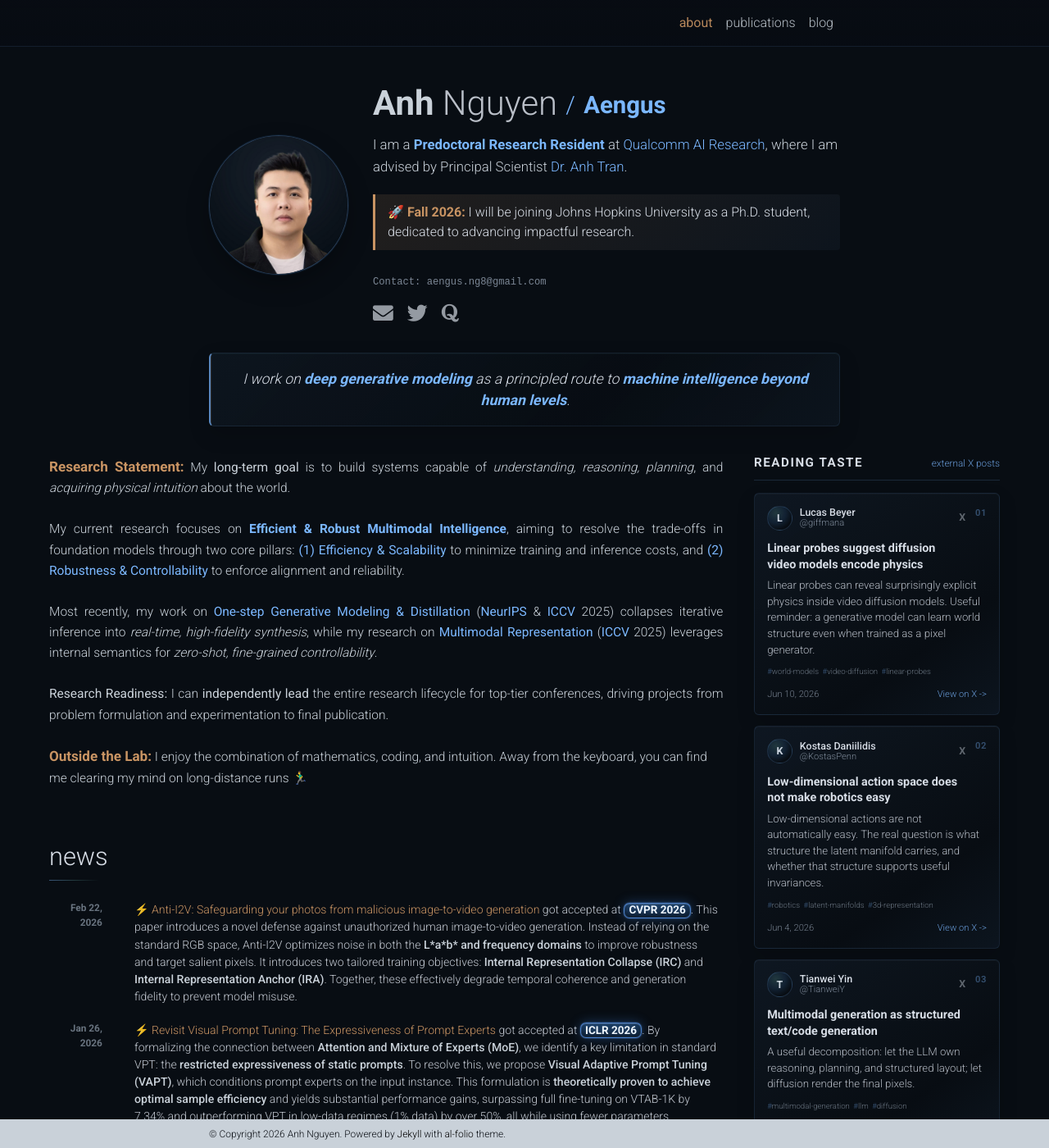
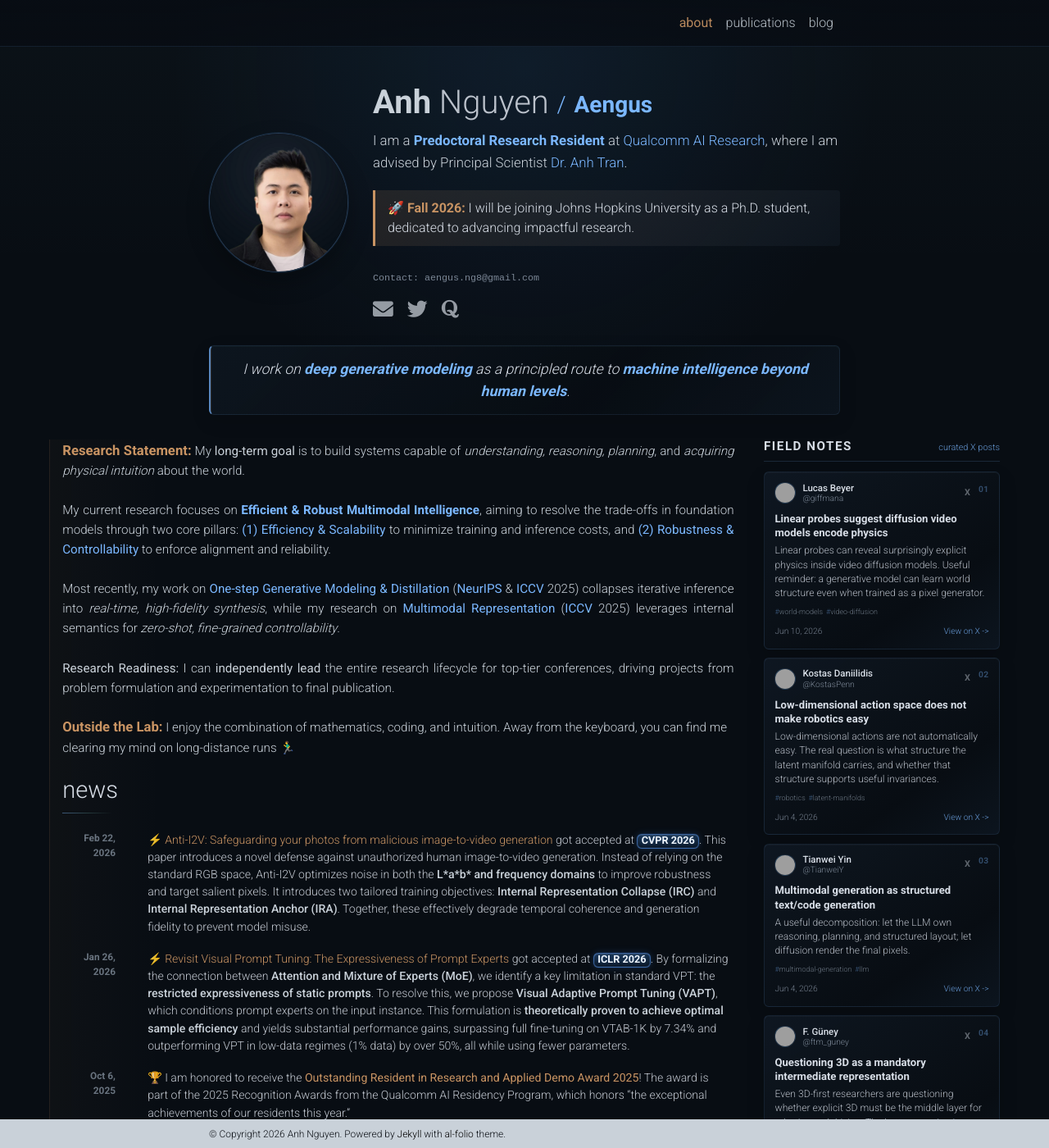
Before and after one commit to aengusng8/aengusng8.github.io, a Jekyll site: the page built from _pages/about.md, in a window 1280 px wide and 1400 px high. Shown: the whole window at 82% size. Built offline with Jekyll 4.4.1, drawn with Linux system fonts in a browser that asks for light colours; comment, search, counter and statistics services are not loaded; a style sheet for code colours, icons or effects is not loaded; grey boxes are pictures that could not be loaded.

Commit message:
Refine homepage field notes

```diff
--- a/_data/research_signals.yml
+++ b/_data/research_signals.yml
@@ -5,6 +5,7 @@
   include: true
   author_name: "Lucas Beyer"
   author_handle: "giffmana"
+  author_avatar_url: "https://unavatar.io/twitter/giffmana"
   date: "2026-06-10"
   date_note: "Approximate, from visible 16h X label"
   title: "Linear probes suggest diffusion video models encode physics"
@@ -24,6 +25,7 @@
   include: true
   author_name: "Kostas Daniilidis"
   author_handle: "KostasPenn"
+  author_avatar_url: "https://unavatar.io/twitter/KostasPenn"
   date: "2026-06-04"
   title: "Low-dimensional action space does not make robotics easy"
   insight: "The difficulty of control is not determined only by action dimensionality; it depends on the structure of the latent manifold and what that manifold encodes."
@@ -42,6 +44,7 @@
   include: true
   author_name: "Tianwei Yin"
   author_handle: "TianweiY"
+  author_avatar_url: "https://unavatar.io/twitter/TianweiY"
   date: "2026-06-04"
   title: "Multimodal generation as structured text/code generation"
   insight: "Represent planning, logic, and reasoning as structured text/code handled by the LLM, while diffusion focuses on rendering pixels."
@@ -60,6 +63,7 @@
   include: true
   author_name: "F. Güney"
   author_handle: "ftm_guney"
+  author_avatar_url: "https://unavatar.io/twitter/ftm_guney"
   date: "2026-06-04"
   title: "Questioning 3D as a mandatory intermediate representation"
   insight: "Explicit 3D representations may not always be the best intermediate for robotics or driving; the debate is shifting toward when structure should be hand-designed versus learned end-to-end."
--- a/_includes/research_signals.html
+++ b/_includes/research_signals.html
@@ -1,9 +1,9 @@
 {%- assign research_signals = site.data.research_signals | where_exp: "signal", "signal.include" | sort: "rank" -%}
 {%- if research_signals.size > 0 -%}
-  <aside class="research-signals" aria-label="Curated external X posts">
+  <aside class="research-signals" aria-label="Curated research field notes">
     <div class="research-signals__header">
-      <h2>reading taste</h2>
-      <span>external X posts</span>
+      <h2>field notes</h2>
+      <span>curated X posts</span>
     </div>
     <div class="research-signals__list">
       {%- for signal in research_signals limit: 10 -%}
@@ -11,7 +11,11 @@
         <article class="research-signal-card">
           <div class="research-signal-card__top">
             <div class="research-signal-card__avatar" aria-hidden="true">
-              {{ signal.author_name | slice: 0 }}
+              {%- if signal.author_avatar_url -%}
+                <img src="{{ signal.author_avatar_url }}" alt="" loading="lazy" decoding="async">
+              {%- else -%}
+                {{ signal.author_name | slice: 0 }}
+              {%- endif -%}
             </div>
             <div class="research-signal-card__author">
               <strong>{{ signal.author_name }}</strong>
@@ -22,7 +26,7 @@
           <h3>{{ signal.title }}</h3>
           <p>{{ signal.display_text }}</p>
           <div class="research-signal-card__tags">
-            {%- for tag in signal.tags limit: 3 -%}
+            {%- for tag in signal.tags limit: 2 -%}
               <span>{{ tag }}</span>
             {%- endfor -%}
           </div>
--- a/_pages/about.md
+++ b/_pages/about.md
@@ -53,7 +53,7 @@ social: true  # includes social icons at the bottom of a page
       I enjoy the combination of mathematics, coding, and intuition. Away from the keyboard, you can find me clearing my mind on long-distance runs 🏃‍♂️
     </div>
 
-    <div class="news" style="margin-top: 40px;">
+    <div class="news">
       <h2>news</h2>
       {% if site.news != blank -%}
       {%- assign news_size = site.news | size -%}
--- a/_sass/_base.scss
+++ b/_sass/_base.scss
@@ -468,7 +468,7 @@ footer.sticky-bottom {
 // Publications
 
 .publications {
-  margin-top: 3.6rem;
+  margin-top: 3.25rem;
   h1 {
     color: var(--global-theme-color);
     font-size: 2rem;
@@ -477,9 +477,9 @@ footer.sticky-bottom {
     margin-bottom: 1em;
   }
   h2 {
-    margin-bottom: 1.25rem;
+    margin-bottom: 1.08rem;
     color: var(--profile-text);
-    font-size: 1.92rem;
+    font-size: 1.82rem;
     font-weight: 350;
     letter-spacing: 0;
     position: relative;
@@ -512,8 +512,8 @@ footer.sticky-bottom {
     margin-top: 0;
 
     li {
-      margin-bottom: 2.35rem;
-      padding: 0.95rem 0 1.35rem;
+      margin-bottom: 2rem;
+      padding: 0.82rem 0 1.15rem;
       border-bottom: 1px solid rgba(123, 183, 255, 0.065);
 
       > .row {
@@ -528,10 +528,10 @@ footer.sticky-bottom {
       img.preview,
       video.preview {
         width: 100%;
-        max-width: 215px;
+        max-width: 200px;
         aspect-ratio: 16 / 9;
         object-fit: contain;
-        padding: 0.42rem;
+        padding: 0.36rem;
         border: 1px solid rgba(123, 183, 255, 0.13);
         border-radius: 6px !important;
         background:
@@ -550,12 +550,12 @@ footer.sticky-bottom {
         transform: translateY(-1px);
       }
       .abbr {
-        height: 1.55rem;
-        margin-bottom: 0.5rem;
+        height: 1.38rem;
+        margin-bottom: 0.42rem;
         abbr {
           display: inline-block;
-          min-width: 4.55rem;
-          padding: 0.12rem 0.5rem;
+          min-width: 4.15rem;
+          padding: 0.08rem 0.42rem;
           border: 1px solid rgba(201, 148, 99, 0.26);
           border-radius: 5px;
           color: rgba(215, 221, 230, 0.86);
@@ -563,7 +563,7 @@ footer.sticky-bottom {
             linear-gradient(135deg, rgba(201, 148, 99, 0.08), rgba(123, 183, 255, 0.025));
           box-shadow:
             inset 0 1px 0 rgba(255, 255, 255, 0.03);
-          font-size: 0.72rem;
+          font-size: 0.66rem;
           font-weight: 700;
           letter-spacing: 0;
           a {
@@ -585,12 +585,12 @@ footer.sticky-bottom {
         color: var(--profile-text);
         line-height: 1.32;
         margin-bottom: 0.22rem;
-        font-size: 0.98rem;
+        font-size: 0.95rem;
       }
       .author {
         color: rgba(215, 221, 230, 0.84);
         line-height: 1.45;
-        font-size: 0.93rem;
+        font-size: 0.9rem;
         a {
           color: inherit;
           border-bottom: 0;
@@ -618,7 +618,7 @@ footer.sticky-bottom {
         }
       }
       .links {
-        margin-top: 0.5rem;
+        margin-top: 0.42rem;
 
         a.btn {
           color: rgba(215, 221, 230, 0.78);
@@ -626,7 +626,7 @@ footer.sticky-bottom {
           padding: 0.08rem 0.38rem;
           margin: 0.2rem 0.12rem 0 0;
           border-radius: 4px;
-          font-size: 0.68rem;
+          font-size: 0.64rem;
           letter-spacing: 0;
           &:hover {
             color: var(--profile-blue);
@@ -746,7 +746,7 @@ html.transition *:after {
   padding: 0;
   border-radius: 0;
   font-family: monospace;
-  font-size: 0.76em;
+  font-size: 0.73em;
   letter-spacing: 0;
 }
 
@@ -760,12 +760,12 @@ html.transition *:after {
   }
 
   > .clearfix {
-    margin-top: 2.15rem;
+    margin-top: 1.9rem;
   }
 
   > .news,
   > .publications {
-    margin-top: 3.7rem;
+    margin-top: 3.15rem;
   }
 }
 
@@ -781,8 +781,8 @@ html.transition *:after {
 }
 
 .post article > .clearfix > div:not(.research-thesis-card):not(.news) {
-  line-height: 1.62;
-  font-size: 0.97rem;
+  line-height: 1.58;
+  font-size: 0.95rem;
 }
 
 .post article > .clearfix > div:not(.research-thesis-card):not(.news) + div:not(.research-thesis-card):not(.news) {
@@ -804,7 +804,7 @@ html.transition *:after {
 .research-signals {
   position: static;
   min-width: 0;
-  margin-top: 2.35rem;
+  margin-top: 2.1rem;
 }
 
 .research-signals__header {
@@ -812,8 +812,8 @@ html.transition *:after {
   align-items: baseline;
   justify-content: space-between;
   gap: 1rem;
-  margin-bottom: 0.95rem;
-  padding-bottom: 0.62rem;
+  margin-bottom: 0.76rem;
+  padding-bottom: 0.5rem;
   border-bottom: 1px solid rgba(123, 183, 255, 0.16);
 
   h2 {
@@ -828,14 +828,14 @@ html.transition *:after {
 
   span {
     color: rgba(123, 183, 255, 0.82);
-    font-size: 0.74rem;
+    font-size: 0.68rem;
     white-space: nowrap;
   }
 }
 
 .research-signals__list {
   display: grid;
-  gap: 0.8rem;
+  gap: 0.64rem;
   counter-reset: research-signal;
 }
 
@@ -844,7 +844,7 @@ html.transition *:after {
   counter-increment: research-signal;
   border: 1px solid rgba(123, 183, 255, 0.11);
   border-radius: 6px;
-  padding: 0.92rem 0.95rem 0.95rem;
+  padding: 0.75rem 0.78rem 0.78rem;
   background:
     linear-gradient(145deg, rgba(15, 24, 34, 0.94), rgba(8, 13, 19, 0.98) 70%, rgba(13, 22, 32, 0.95));
   box-shadow:
@@ -855,27 +855,27 @@ html.transition *:after {
   &::before {
     content: counter(research-signal, decimal-leading-zero);
     position: absolute;
-    top: 0.95rem;
-    right: 0.95rem;
+    top: 0.78rem;
+    right: 0.78rem;
     color: rgba(123, 183, 255, 0.36);
-    font-size: 0.7rem;
+    font-size: 0.64rem;
     font-weight: 800;
     letter-spacing: 0.04em;
   }
 
   h3 {
-    margin: 0.78rem 1.9rem 0.38rem 0;
+    margin: 0.62rem 1.65rem 0.32rem 0;
     color: var(--profile-text);
-    font-size: 0.9rem;
+    font-size: 0.82rem;
     font-weight: 800;
-    line-height: 1.34;
+    line-height: 1.3;
   }
 
   p {
     margin: 0;
     color: rgba(215, 221, 230, 0.82);
-    font-size: 0.83rem;
-    line-height: 1.48;
+    font-size: 0.76rem;
+    line-height: 1.42;
   }
 }
 
@@ -893,23 +893,31 @@ html.transition *:after {
 }
 
 .research-signal-card__top {
-  gap: 0.58rem;
-  padding-right: 1.6rem;
+  gap: 0.5rem;
+  padding-right: 1.42rem;
 }
 
 .research-signal-card__avatar {
   display: grid;
   place-items: center;
-  width: 1.9rem;
-  height: 1.9rem;
-  flex: 0 0 1.9rem;
+  width: 1.62rem;
+  height: 1.62rem;
+  flex: 0 0 1.62rem;
+  overflow: hidden;
   border: 1px solid rgba(123, 183, 255, 0.18);
   border-radius: 50%;
   color: rgba(238, 246, 255, 0.84);
-  font-size: 0.78rem;
+  font-size: 0.68rem;
   font-weight: 800;
   background:
     radial-gradient(circle at 34% 28%, rgba(127, 215, 209, 0.18), rgba(47, 111, 181, 0.14) 42%, rgba(8, 13, 19, 0.98) 74%);
+
+  img {
+    display: block;
+    width: 100%;
+    height: 100%;
+    object-fit: cover;
+  }
 }
 
 .research-signal-card__author {
@@ -919,13 +927,13 @@ html.transition *:after {
   strong {
     display: block;
     color: var(--profile-text);
-    font-size: 0.78rem;
+    font-size: 0.72rem;
   }
 
   span {
     display: block;
     color: rgba(155, 168, 184, 0.78);
-    font-size: 0.7rem;
+    font-size: 0.64rem;
     overflow: hidden;
     text-overflow: ellipsis;
   }
@@ -934,7 +942,7 @@ html.transition *:after {
 .research-signal-card__x {
   margin-left: auto;
   color: rgba(215, 221, 230, 0.42);
-  font-size: 0.78rem;
+  font-size: 0.68rem;
   font-weight: 800;
   line-height: 1;
 }
@@ -942,15 +950,15 @@ html.transition *:after {
 .research-signal-card__tags {
   display: flex;
   flex-wrap: wrap;
-  gap: 0.28rem;
-  margin-top: 0.62rem;
+  gap: 0.24rem;
+  margin-top: 0.5rem;
 
   span {
     border: 0;
     border-radius: 0;
     padding: 0;
     color: rgba(155, 168, 184, 0.66);
-    font-size: 0.6rem;
+    font-size: 0.56rem;
     line-height: 1.4;
     background: transparent;
 
@@ -964,9 +972,9 @@ html.transition *:after {
 .research-signal-card__footer {
   justify-content: space-between;
   gap: 0.8rem;
-  margin-top: 0.78rem;
+  margin-top: 0.58rem;
   color: rgba(155, 168, 184, 0.72);
-  font-size: 0.7rem;
+  font-size: 0.64rem;
 
   a {
     color: rgba(123, 183, 255, 0.82);
@@ -990,14 +998,17 @@ html.transition *:after {
 
   .research-core {
     display: grid;
-    grid-template-columns: minmax(0, 1fr) minmax(248px, 285px);
-    gap: 2rem;
+    grid-template-columns: minmax(0, 1fr) minmax(238px, 275px);
+    gap: 2.05rem;
     align-items: start;
   }
 
   .research-core__main {
     display: grid;
-    gap: 1.55rem;
+    gap: 1.42rem;
+    padding-left: 0.95rem;
+    border-left: 1px solid rgba(201, 148, 99, 0.14);
+    background: linear-gradient(90deg, rgba(201, 148, 99, 0.032), rgba(201, 148, 99, 0) 8.5rem);
   }
 
   .research-signals {
@@ -1013,14 +1024,14 @@ html.transition *:after {
   }
 
   .research-core {
-    grid-template-columns: minmax(0, 1fr) minmax(260px, 300px);
-    gap: 2.35rem;
+    grid-template-columns: minmax(0, 1fr) minmax(250px, 288px);
+    gap: 2.28rem;
   }
 }
 
 .research-thesis-card {
-  max-width: 860px !important;
-  margin: 0 auto 2.2rem;
+  max-width: 830px !important;
+  margin: 0 auto 1.85rem;
   overflow: hidden;
   border: 1px solid rgba(123, 183, 255, 0.105);
   border-left: 2px solid rgba(123, 183, 255, 0.72);
@@ -1028,21 +1039,21 @@ html.transition *:after {
   background:
     linear-gradient(135deg, rgba(14, 23, 33, 0.82), rgba(8, 13, 19, 0.94) 62%, rgba(13, 22, 32, 0.8));
   box-shadow:
-    0 10px 26px rgba(0, 0, 0, 0.16),
+    0 8px 22px rgba(0, 0, 0, 0.14),
     inset 0 1px 0 rgba(127, 215, 209, 0.045);
 }
 
 .research-thesis-card__inner {
-  padding: 1.12rem 1.45rem;
+  padding: 0.96rem 1.28rem;
   border-left: 1px solid rgba(201, 148, 99, 0.18);
   text-align: center;
 }
 
 .news {
   h2 {
-    margin-bottom: 0.95rem;
+    margin-bottom: 0.78rem;
     color: var(--profile-text);
-    font-size: 1.92rem;
+    font-size: 1.82rem;
     font-weight: 350;
     letter-spacing: 0;
     position: relative;
@@ -1073,7 +1084,7 @@ html.transition *:after {
     th,
     td {
       padding-top: 0.62rem;
-      padding-bottom: 0.62rem;
+      padding-bottom: 0.54rem;
       border-top: 0 !important;
       vertical-align: top;
       line-height: 1.5;
@@ -1145,22 +1156,22 @@ html.transition *:after {
 
 .aurora-text {
   display: inline-block;
-  padding: 0.04em 0.38em 0.09em;
-  border: 1px solid rgba(95, 160, 255, 0.7);
-  border-radius: 7px;
+  padding: 0.03em 0.34em 0.08em;
+  border: 1px solid rgba(95, 160, 255, 0.5);
+  border-radius: 6px;
   color: #eef6ff;
-  font-size: 0.96em;
+  font-size: 0.9em;
   font-weight: 800;
   line-height: 1.15;
   background:
-    linear-gradient(180deg, rgba(24, 76, 138, 0.56), rgba(8, 21, 38, 0.86)),
-    linear-gradient(90deg, rgba(123, 183, 255, 0.18), rgba(127, 215, 209, 0.08));
+    linear-gradient(180deg, rgba(24, 76, 138, 0.42), rgba(8, 21, 38, 0.76)),
+    linear-gradient(90deg, rgba(123, 183, 255, 0.13), rgba(127, 215, 209, 0.06));
   box-shadow:
-    inset 0 0 0 1px rgba(180, 216, 255, 0.1),
-    inset 0 1px 0 rgba(238, 246, 255, 0.14),
-    0 0 14px rgba(63, 129, 220, 0.36),
-    0 0 2px rgba(123, 183, 255, 0.55);
-  text-shadow: 0 0 9px rgba(123, 183, 255, 0.38);
+    inset 0 0 0 1px rgba(180, 216, 255, 0.075),
+    inset 0 1px 0 rgba(238, 246, 255, 0.1),
+    0 0 9px rgba(63, 129, 220, 0.24),
+    0 0 1px rgba(123, 183, 255, 0.42);
+  text-shadow: 0 0 6px rgba(123, 183, 255, 0.28);
 }
 
 @keyframes aurora-gradient {
--- a/_sass/_layout.scss
+++ b/_sass/_layout.scss
@@ -5,7 +5,10 @@
 body {
   padding-bottom: 70px;
   color: var(--global-text-color);
-  background-color: var(--global-bg-color);
+  background:
+    radial-gradient(circle at 50% 5.5rem, rgba(47, 111, 181, 0.12), rgba(47, 111, 181, 0) 27rem),
+    linear-gradient(180deg, rgba(127, 215, 209, 0.025), rgba(127, 215, 209, 0) 21rem),
+    var(--global-bg-color);
 
   h1, h2, h3, h4, h5, h6 {
     scroll-margin-top: 66px;
@@ -35,8 +38,8 @@ body.sticky-bottom-footer {
 
 .profile-hero {
   align-items: center;
-  margin-top: 1.2rem;
-  margin-bottom: 2.15rem;
+  margin-top: 1.05rem;
+  margin-bottom: 1.72rem;
 }
 
 .profile-hero__media {
@@ -45,9 +48,9 @@ body.sticky-bottom-footer {
 }
 
 .profile-hero__name {
-  margin-bottom: 0.9rem;
+  margin-bottom: 0.72rem;
   color: var(--profile-text);
-  font-size: 2.62em;
+  font-size: 2.5em;
   letter-spacing: 0;
   line-height: 1.06;
 }
@@ -76,13 +79,13 @@ body.sticky-bottom-footer {
 }
 
 .profile-hero__body .desc {
-  max-width: 820px;
+  max-width: 790px;
   margin-bottom: 0;
 }
 
 .profile-avatar {
   width: 100%;
-  max-width: 210px;
+  max-width: 198px;
   aspect-ratio: 1;
   margin: 0 auto 1.25rem;
   padding: 0;
```
